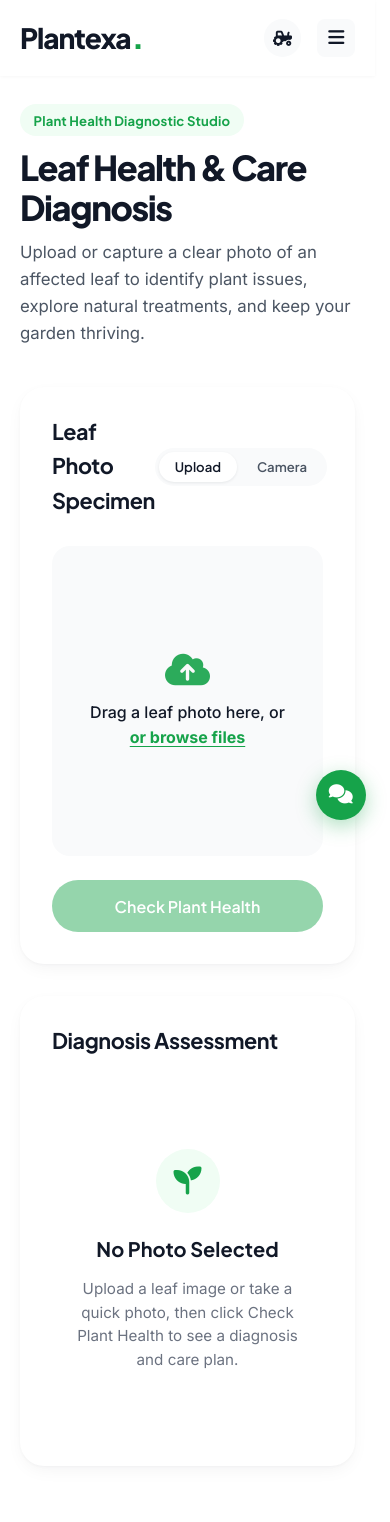
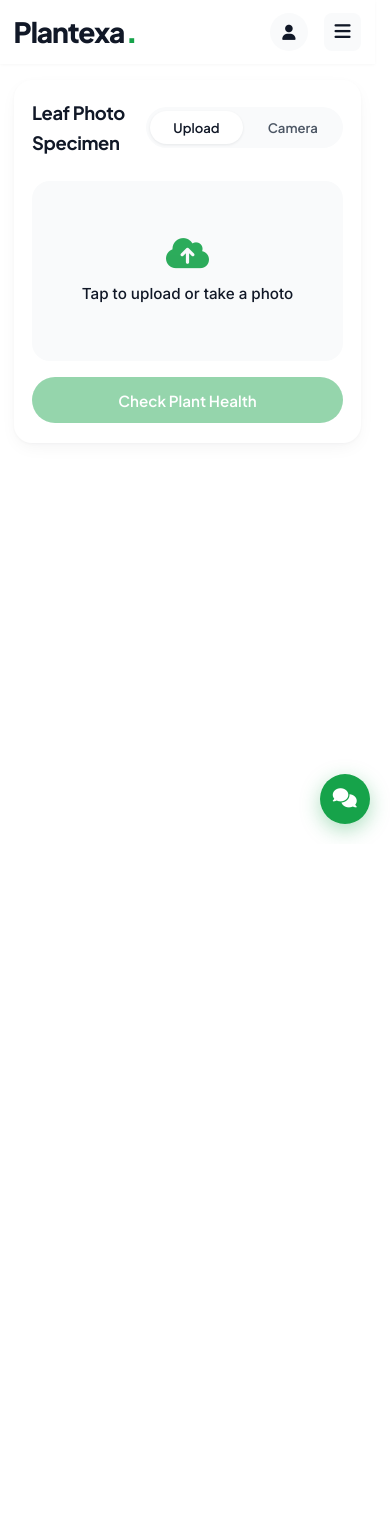
Before and after one commit to jyotirmaya2004/Plantexa2.0, a Flask app: page / in a window 390 px wide. After the commit the page ends 838 px from the top, so only its background shows below. Run offline with Flask 3, Linux system fonts and the light colour scheme.

Commit message:
refactor: update UI copy, enhance camera handling, and improve multi-language profile support

```diff
--- a/static/css/style.css
+++ b/static/css/style.css
@@ -372,23 +372,6 @@
   border: none !important; /* No horizontal bar */
 }
 
-.hero-badge-wrap {
-  display: flex;
-}
-
-.hero-badge {
-  display: inline-flex;
-  align-items: center;
-  padding: 0.35rem 0.85rem;
-  border-radius: var(--radius-pill);
-  background-color: var(--primary-tint);
-  color: var(--primary);
-  font-family: var(--font-display);
-  font-size: 0.82rem;
-  font-weight: 700;
-  letter-spacing: 0.01em;
-}
-
 .intro-title {
   font-family: var(--font-display);
   font-size: 3rem;
@@ -548,6 +531,10 @@
   color: var(--text-main);
 }
 
+.mobile-drop-text {
+  display: none;
+}
+
 .browse-link {
   color: var(--primary);
   font-weight: 700;
@@ -1661,13 +1628,22 @@
   .header-container {
     display: flex;
     justify-content: space-between;
-    padding: 0 1.25rem;
+    padding: 0 1.15rem;
+    height: 4.25rem;
+  }
+
+  .brand-logo-text {
+    font-size: 1.45rem;
   }
 
   .hidden-mobile {
     display: none !important;
   }
 
+  #tab-analysis .view-intro {
+    display: none !important;
+  }
+
   .mobile-toggle-btn {
     display: flex;
   }
@@ -1676,29 +1652,208 @@
     display: none;
   }
 
+  .mobile-nav-drawer {
+    inset: 4.25rem 0 0 0;
+    padding: 1.25rem 1rem;
+  }
+
+  .mobile-nav-link {
+    min-height: 48px;
+    padding: 0.85rem 1.15rem;
+    font-size: 0.95rem;
+  }
+
+  .desktop-drop-text {
+    display: none !important;
+  }
+
+  .mobile-drop-text {
+    display: block !important;
+  }
+
+  /* Hide empty placeholder prediction card on mobile until photo is analyzed */
+  .prediction-card.is-empty,
+  .prediction-card:has(#resultPlaceholder:not(.hidden)) {
+    display: none !important;
+  }
+
+  .dashboard-top-grid {
+    gap: 1.25rem;
+  }
+
+  .card {
+    border-radius: var(--radius-lg);
+  }
+
   .main-content {
-    padding: 1.75rem 1.25rem 3.5rem;
+    padding: 1.15rem 1rem 3rem;
+    gap: 1.25rem;
   }
 
   .intro-title {
+    font-size: 1.95rem;
+    line-height: 1.2;
+  }
+
+  .intro-description {
+    font-size: 0.95rem;
+  }
+
+  .card-header {
+    padding: 1.15rem 1.15rem 0.5rem;
+  }
+
+  .card-header h3 {
+    font-size: 1.15rem;
+  }
+
+  .card-body {
+    padding: 1rem 1.15rem 1.25rem;
+  }
+
+  .dropzone {
+    min-height: 180px;
+    padding: 1.25rem 1rem;
+  }
+
+  .dropzone-icon {
     font-size: 2.15rem;
+  }
+
+  .drop-text {
+    font-size: 0.95rem;
+  }
+
+  .upload-actions {
+    margin-top: 1rem;
+  }
+
+  .btn-lg {
+    padding: 0.85rem 1.5rem;
+    font-size: 0.95rem;
+  }
+
+  .preview-card-wrap {
+    min-height: 200px;
+  }
+
+  .prediction-card .card-body {
+    min-height: auto;
   }
 
   .disease-details-grid {
     grid-template-columns: 1fr;
-  }
-
+    gap: 1rem;
+  }
 
   .treatment-actions {
     flex-direction: column;
     align-items: stretch;
+    gap: 0.75rem;
+  }
+
+  .chat-container {
+    height: calc(100vh - 12.5rem);
+    min-height: 480px;
+    max-height: 650px;
+    border-radius: var(--radius-lg);
+  }
+
+  .chat-header {
+    padding: 1rem 1.25rem;
+  }
+
+  .chat-body {
+    padding: 1rem 1.25rem;
+  }
+
+  .chat-bubble {
+    max-width: 90%;
+    font-size: 0.92rem;
+  }
+
+  .chat-footer {
+    padding: 0.85rem 1.15rem;
+  }
+
+  .modal-backdrop {
+    padding: 0.75rem;
+  }
+
+  .modal {
+    max-width: 100%;
+    border-radius: var(--radius-lg);
+  }
+
+  .modal-header {
+    padding: 1.25rem 1.25rem 0.75rem;
+  }
+
+  .modal-body {
+    padding: 1rem 1.25rem;
+    max-height: 70vh;
+  }
+
+  .modal-footer {
+    padding: 1rem 1.25rem;
   }
 
   .floating-chat-btn {
-    bottom: 1.5rem;
-    right: 1.5rem;
+    bottom: 1.25rem;
+    right: 1.25rem;
     width: 3.15rem;
     height: 3.15rem;
     font-size: 1.2rem;
   }
 }
+
+@media (max-width: 480px) {
+  .header-container {
+    padding: 0 0.85rem;
+    height: 4rem;
+  }
+
+  .brand-logo-text {
+    font-size: 1.35rem;
+  }
+
+  .mobile-nav-drawer {
+    inset: 4rem 0 0 0;
+  }
+
+  .main-content {
+    padding: 1rem 0.85rem 3rem;
+  }
+
+  .intro-title {
+    font-size: 1.65rem;
+  }
+
+  .knowledge-grid {
+    grid-template-columns: 1fr;
+  }
+
+  .avatar-picker {
+    grid-template-columns: 1fr;
+  }
+
+  .mode-toggle-group {
+    width: 100%;
+  }
+
+  .mode-btn {
+    flex: 1;
+    justify-content: center;
+    padding: 0.5rem 0.65rem;
+    font-size: 0.82rem;
+  }
+
+  #chatForm {
+    gap: 0.5rem;
+  }
+
+  #btnSendChat {
+    width: 2.75rem;
+    height: 2.75rem;
+  }
+}
--- a/static/js/app.js
+++ b/static/js/app.js
@@ -27,18 +27,18 @@
   };
 
   const AVATAR_ICONS = {
-    farmer: '<i class="fa-solid fa-tractor" aria-hidden="true"></i>',
+    farmer: '<i class="fa-solid fa-user" aria-hidden="true"></i>',
     gardener: '<i class="fa-solid fa-seedling" aria-hidden="true"></i>',
     agronomist: '<i class="fa-solid fa-wheat-awn" aria-hidden="true"></i>',
     enthusiast: '<i class="fa-solid fa-leaf" aria-hidden="true"></i>',
-    default: '<i class="fa-solid fa-user-doctor" aria-hidden="true"></i>'
+    default: '<i class="fa-solid fa-user" aria-hidden="true"></i>'
   };
 
   const i18n = {
     English: {
       htmlLang: 'en',
-      nav: ['Diagnose', 'Plant Library', 'AI Assistant', 'Care Guide'],
-      heroEyebrow: 'Plant Health Diagnostic Studio',
+      nav: ['Diagnose', 'Plant Library', 'AI Assistant', 'About'],
+      heroEyebrow: '',
       heroTitle: 'Leaf Health & Care Diagnosis',
       heroBody: 'Upload or capture a clear photo of an affected leaf to identify plant issues, explore natural treatments, and keep your garden thriving.',
       uploadTitle: 'Leaf Photo',
@@ -75,9 +75,9 @@
       chatPlaceholder: 'Ask a question about your plants or crops...',
       exportPdf: 'Export PDF',
       clearChat: 'Clear Chat',
-      profileTitle: 'Gardener Profile',
-      profileLabel: 'Your Name or Garden Handle',
-      profileRole: 'Your Role in the Garden',
+      profileTitle: 'Farmer Profile',
+      profileLabel: 'Your Name or Farm Handle',
+      profileRole: 'Your Role on the Farm',
       saveProfile: 'Save Profile',
       diseaseModalTitle: 'Condition Details',
       floatingChat: 'Chat with AI Assistant',
@@ -86,8 +86,8 @@
     },
     Hindi: {
       htmlLang: 'hi',
-      nav: ['निदान', 'पौधा पुस्तकालय', 'एआई सहायक', 'देखभाल गाइड'],
-      heroEyebrow: 'पौधा स्वास्थ्य निदान केंद्र',
+      nav: ['निदान', 'पौधा पुस्तकालय', 'एआई सहायक', 'परिचय'],
+      heroEyebrow: '',
       heroTitle: 'पत्ती स्वास्थ्य व रोग निदान',
       heroBody: 'पौधे की पत्ती का स्पष्ट फोटो लें या अपलोड करें ताकि बीमारी की तुरंत पहचान हो सके और प्राकृतिक उपचार मिल सके।',
       uploadTitle: 'पत्ती का फोटो',
@@ -124,9 +124,9 @@
       chatPlaceholder: 'पौधों की देखभाल संबंधी प्रश्न पूछें...',
       exportPdf: 'PDF निर्यात',
       clearChat: 'चैट साफ़ करें',
-      profileTitle: 'माली प्रोफ़ाइल',
-      profileLabel: 'आपका नाम या पहचान',
-      profileRole: 'बगीचे में आपकी भूमिका',
+      profileTitle: 'किसान प्रोफ़ाइल',
+      profileLabel: 'आपका नाम',
+      profileRole: 'खेत में आपकी भूमिका',
       saveProfile: 'प्रोफ़ाइल सहेजें',
       diseaseModalTitle: 'रोग संबंधी जानकारी',
       floatingChat: 'एआई सहायक से बातचीत करें',
@@ -135,8 +135,8 @@
     },
     Odia: {
       htmlLang: 'or',
-      nav: ['ନିଦାନ', 'ଉଦ୍ଭିଦ ପୁସ୍ତକାଳୟ', 'AI ସହାୟକ', 'ଯତ୍ନ ଗାଇଡ୍'],
-      heroEyebrow: 'ଉଦ୍ଭିଦ ସ୍ୱାସ୍ଥ୍ୟ ନିରୂପଣ କେନ୍ଦ୍ର',
+      nav: ['ନିଦାନ', 'ଉଦ୍ଭିଦ ପୁସ୍ତକାଳୟ', 'AI ସହାୟକ', 'ସୂଚନା'],
+      heroEyebrow: '',
       heroTitle: 'ପତ୍ର ସ୍ୱାସ୍ଥ୍ୟ ଓ ଯତ୍ନ ପରାମର୍ଶ',
       heroBody: 'ପତ୍ରର ଏକ ସ୍ପଷ୍ଟ ଫଟୋ ଅପଲୋଡ୍ କରନ୍ତୁ କିମ୍ବା ଉଠାନ୍ତୁ, ଯାହାଦ୍ୱାରା ରୋଗ ଚିହ୍ନଟ ହୋଇ ପ୍ରାକୃତିକ ଉପଚାର ମିଳିପାରିବ।',
       uploadTitle: 'ପତ୍ରର ଫଟୋ',
@@ -173,9 +173,9 @@
       chatPlaceholder: 'ଆପଣଙ୍କର ପ୍ରଶ୍ନ ପଚାରନ୍ତୁ...',
       exportPdf: 'PDF ରପ୍ତାନି',
       clearChat: 'ଚାଟ୍ ସଫା କରନ୍ତୁ',
-      profileTitle: 'ଚାଷୀ ବା ମାଳି ପ୍ରୋଫାଇଲ୍',
+      profileTitle: 'କୃଷକ ପ୍ରୋଫାଇଲ୍',
       profileLabel: 'ଆପଣଙ୍କ ନାମ',
-      profileRole: 'ଆପଣଙ୍କ ଭୂମିକା',
+      profileRole: 'ଖମାରରେ ଆପଣଙ୍କ ଭୂମିକା',
       saveProfile: 'ସଞ୍ଚୟ କରନ୍ତୁ',
       diseaseModalTitle: 'ରୋଗ ବିବରଣୀ',
       floatingChat: 'AI ସହାୟକଙ୍କ ସହ କଥା ହୁଅନ୍ତୁ',
@@ -194,6 +194,7 @@
 
   // Input & Camera Elements
   const fileInput = document.getElementById('fileInput');
+  const cameraInput = document.getElementById('cameraInput');
   const dropzone = document.getElementById('dropzone');
   const dropzonePrompt = document.getElementById('dropzonePrompt');
   const previewContainer = document.getElementById('previewContainer');
@@ -209,6 +210,7 @@
   const btnRetakePhoto = document.getElementById('btnRetakePhoto');
 
   // Results Elements
+  const predictionCard = document.getElementById('predictionCard');
   const resultPlaceholder = document.getElementById('resultPlaceholder');
   const resultLoader = document.getElementById('resultLoader');
   const resultError = document.getElementById('resultError');
@@ -297,6 +299,9 @@
   function switchTab(tabId) {
     navTabs.forEach(t => t.classList.toggle('active', t.getAttribute('data-tab') === tabId));
     tabPanes.forEach(pane => pane.classList.toggle('hidden', pane.id !== `tab-${tabId}`));
+    if (floatingChatBtn) {
+      floatingChatBtn.classList.toggle('hidden', tabId === 'assistant');
+    }
     window.scrollTo({ top: 0, behavior: 'smooth' });
   }
 
@@ -392,10 +397,10 @@
     });
 
     // Update Banner / Hero
-    const eyebrow = document.querySelector('#tab-analysis .intro-eyebrow, #tab-analysis .hero-badge');
+    const eyebrow = document.querySelector('#tab-analysis .intro-eyebrow, #tab-analysis .hero-badge, #tab-analysis .hero-badge-wrap');
+    if (eyebrow) eyebrow.remove();
     const title = document.querySelector('#tab-analysis .intro-title');
     const desc = document.querySelector('#tab-analysis .intro-description');
-    if (eyebrow) eyebrow.textContent = copy.heroEyebrow;
     if (title) title.textContent = copy.heroTitle;
     if (desc) desc.textContent = copy.heroBody;
 
@@ -468,8 +473,11 @@
     // Profile modal
     const profH3 = document.getElementById('profileModalTitle');
     const profLabel1 = document.querySelector('label[for="usernameInput"]');
+    const profLabel2 = document.querySelector('#profileModal .form-group:nth-child(2) label');
     if (profH3) profH3.textContent = copy.profileTitle;
+    if (btnProfileModal) btnProfileModal.title = copy.profileTitle;
     if (profLabel1) profLabel1.textContent = copy.profileLabel;
+    if (profLabel2) profLabel2.textContent = copy.profileRole;
 
     // Care plan action buttons
     const downRepSpan = btnDownloadReport?.querySelector('span');
@@ -520,27 +528,59 @@
     });
   }
 
-  async function openCamera() {
-    if (!navigator.mediaDevices || !navigator.mediaDevices.getUserMedia) {
-      alert('Camera access is not supported by your browser.');
-      return;
+  if (cameraInput) {
+    cameraInput.addEventListener('change', (e) => {
+      const file = e.target.files && e.target.files[0];
+      if (file) {
+        handleFileSelection(file);
+      }
+      btnModeFile?.classList.add('active');
+      btnModeCamera?.classList.remove('active');
+    });
   }
 
+  async function openCamera() {
+    const hasMedia = typeof navigator !== 'undefined' &&
+      navigator.mediaDevices &&
+      typeof navigator.mediaDevices.getUserMedia === 'function';
+
+    if (hasMedia && window.isSecureContext) {
       try {
-      activeCameraStream = await navigator.mediaDevices.getUserMedia({
+        let stream = null;
+        try {
+          stream = await navigator.mediaDevices.getUserMedia({
             video: { facingMode: { ideal: 'environment' } },
             audio: false
           });
+        } catch (e1) {
+          stream = await navigator.mediaDevices.getUserMedia({
+            video: true,
+            audio: false
+          });
+        }
+
+        if (stream) {
+          activeCameraStream = stream;
           if (cameraVideo) {
             cameraVideo.srcObject = activeCameraStream;
+            cameraVideo.play().catch(() => {});
           }
           dropzonePrompt?.classList.add('hidden');
           previewContainer?.classList.add('hidden');
           cameraPanel?.classList.remove('hidden');
           if (fileInput) fileInput.style.pointerEvents = 'none';
+          return;
+        }
       } catch (err) {
-      alert('Camera is unavailable or access was denied.');
-      btnModeFile?.click();
+        console.warn('Live camera stream unavailable, opening native camera capture:', err);
+      }
+    }
+
+    // Seamless fallback to device camera shutter (Works 100% on iOS Safari, Android, and non-HTTPS)
+    if (cameraInput) {
+      cameraInput.click();
+    } else if (fileInput) {
+      fileInput.click();
     }
   }
 
@@ -548,6 +588,9 @@
     if (activeCameraStream) {
       activeCameraStream.getTracks().forEach(track => track.stop());
       activeCameraStream = null;
+    }
+    if (cameraVideo) {
+      cameraVideo.srcObject = null;
     }
     if (cameraPanel) cameraPanel.classList.add('hidden');
     if (fileInput) fileInput.style.pointerEvents = 'auto';
@@ -643,6 +686,7 @@
     if (treatmentPlaceholder) treatmentPlaceholder.classList.add('hidden');
     if (resultContent) resultContent.classList.add('hidden');
     if (resultPlaceholder) resultPlaceholder.classList.remove('hidden');
+    if (predictionCard) predictionCard.classList.add('is-empty');
     if (resultError) resultError.classList.add('hidden');
     if (resultWarning) resultWarning.classList.add('hidden');
   }
@@ -660,10 +704,17 @@
       if (!state.selectedFile) return;
 
       resultPlaceholder?.classList.add('hidden');
+      predictionCard?.classList.remove('is-empty');
       resultError?.classList.add('hidden');
       resultWarning?.classList.add('hidden');
       resultContent?.classList.add('hidden');
       resultLoader?.classList.remove('hidden');
+
+      if (window.innerWidth <= 768 && predictionCard) {
+        setTimeout(() => {
+          predictionCard.scrollIntoView({ behavior: 'smooth', block: 'start' });
+        }, 50);
+      }
 
       const formData = new FormData();
       formData.append('file', state.selectedFile);
@@ -1074,13 +1125,6 @@
       const bubble = document.createElement('div');
       bubble.className = `message ${msg.role === 'user' ? 'user-message' : 'assistant-message'}`;
 
-      if (msg.role === 'assistant') {
-        const avatar = document.createElement('div');
-        avatar.className = 'msg-avatar';
-        avatar.setAttribute('aria-hidden', 'true');
-        avatar.innerHTML = '<i class="fa-solid fa-robot"></i>';
-        bubble.appendChild(avatar);
-      }
 
       const content = document.createElement('div');
       content.className = 'message-content';
--- a/templates/index.html
+++ b/templates/index.html
@@ -41,7 +41,7 @@
           <span>AI Assistant</span>
         </button>
         <button class="nav-link" data-tab="about" type="button">
-          <span>Care Guide</span>
+          <span>About</span>
         </button>
       </nav>
 
@@ -56,9 +56,9 @@
           </select>
         </div>
 
-        <button class="btn-profile" id="btnProfileModal" title="Gardener Profile" type="button" aria-label="Open Gardener Profile">
+        <button class="btn-profile" id="btnProfileModal" title="Farmer Profile" type="button" aria-label="Open Farmer Profile">
           <span id="headerAvatar" class="avatar-icon-wrap" aria-hidden="true">
-            <i class="fa-solid fa-user-doctor"></i>
+            <i class="fa-solid fa-user"></i>
           </span>
         </button>
 
@@ -84,7 +84,7 @@
             <span>AI Assistant</span>
           </button>
           <button class="mobile-nav-link" data-tab="about" type="button">
-            <span>Care Guide</span>
+            <span>About</span>
           </button>
         </div>
 
@@ -106,14 +106,11 @@
     <!-- Tab 1: Leaf Diagnosis -->
     <section class="tab-pane active" id="tab-analysis" role="tabpanel" aria-label="Leaf Diagnosis">
 
-      <!-- High-Impact Minimal Hero -->
-      <div class="view-intro">
-        <div class="hero-badge-wrap">
-          <span class="hero-badge">Precision Botanical Diagnostic</span>
-        </div>
-        <h1 class="intro-title">Precision Plant Care <span class="highlight-text">&amp; Health Check</span></h1>
+      <!-- High-Impact Minimal Hero (Hidden on Mobile) -->
+      <div class="view-intro hidden-mobile">
+        <h1 class="intro-title">Leaf Health &amp; Care Diagnosis</h1>
         <p class="intro-description">
-          Instant leaf condition analysis, natural remedies, and preventative care steps to restore and protect your plants.
+          Upload or capture a clear photo of an affected leaf to identify plant issues, explore natural treatments, and keep your garden thriving.
         </p>
       </div>
 
@@ -139,12 +136,14 @@
           <div class="card-body">
             <!-- Unified Dropzone / Camera / Preview Container -->
             <div class="dropzone" id="dropzone">
-              <input type="file" id="fileInput" accept="image/*" capture="environment" class="file-input" aria-label="Choose leaf photo file">
+              <input type="file" id="fileInput" accept="image/*" class="file-input" aria-label="Choose leaf photo file">
+              <input type="file" id="cameraInput" accept="image/*" capture="environment" class="hidden" aria-label="Take photo with camera">
 
               <!-- State 1: Drag & Drop Prompt -->
               <div class="dropzone-content" id="dropzonePrompt">
                 <i class="fa-solid fa-cloud-arrow-up dropzone-icon" aria-hidden="true"></i>
-                <p class="drop-text">Drag a leaf photo here, or <span class="browse-link">browse</span></p>
+                <p class="drop-text desktop-drop-text">Drag a leaf photo here, or <span class="browse-link">browse</span></p>
+                <p class="drop-text mobile-drop-text">Tap to upload or take a photo</p>
               </div>
 
               <!-- State 2: Camera Stream -->
@@ -179,7 +178,7 @@
         </div>
 
         <!-- Right: Diagnosis Assessment Card -->
-        <div class="card prediction-card">
+        <div class="card prediction-card is-empty" id="predictionCard">
           <div class="card-header">
             <h3>Diagnosis Assessment</h3>
           </div>
@@ -326,9 +325,6 @@
       <div class="chat-container card">
         <div class="chat-header">
           <div class="chat-title">
-            <div class="chat-avatar-ring" aria-hidden="true">
-              <i class="fa-solid fa-robot text-green"></i>
-            </div>
             <div>
               <strong>AI Plant Assistant</strong>
               <span class="online-indicator"><span class="online-dot" aria-hidden="true"></span> Online</span>
@@ -384,11 +380,11 @@
       </div>
     </section>
 
-    <!-- Tab 4: Care Guide -->
-    <section class="tab-pane hidden" id="tab-about" role="tabpanel" aria-label="Care Guide">
+    <!-- Tab 4: About -->
+    <section class="tab-pane hidden" id="tab-about" role="tabpanel" aria-label="About">
       <div class="view-intro">
-        <h1 class="intro-title">Care &amp; Photography Guide</h1>
-        <p class="intro-description">Best practices for accurate leaf photography and supported crop varieties.</p>
+        <h1 class="intro-title">About Plantexa</h1>
+        <p class="intro-description">Instant leaf disease diagnosis, botanical intelligence, and supported crop varieties.</p>
       </div>
 
       <div class="about-grid">
@@ -476,7 +472,7 @@
   <div class="modal-backdrop hidden" id="profileModal" role="dialog" aria-modal="true" aria-labelledby="profileModalTitle">
     <div class="modal">
       <div class="modal-header">
-        <h3 id="profileModalTitle">Gardener Profile</h3>
+        <h3 id="profileModalTitle">Farmer Profile</h3>
         <button class="btn-close-modal" id="btnCloseProfile" type="button" aria-label="Close Profile">
           <i class="fa-solid fa-xmark" aria-hidden="true"></i>
         </button>
@@ -487,10 +483,10 @@
           <input type="text" id="usernameInput" placeholder="Farmer Jyoti" value="Farmer Jyoti">
         </div>
         <div class="form-group">
-          <label>Your Role in the Garden</label>
-          <div class="avatar-picker" id="avatarPicker" role="radiogroup" aria-label="Gardener Role">
+          <label>Your Role on the Farm</label>
+          <div class="avatar-picker" id="avatarPicker" role="radiogroup" aria-label="Farmer Role">
             <button type="button" class="avatar-option active" data-avatar="farmer" aria-checked="true" role="radio">
-              <i class="fa-solid fa-tractor" aria-hidden="true"></i>
+              <i class="fa-solid fa-user" aria-hidden="true"></i>
               <span>Farmer</span>
             </button>
             <button type="button" class="avatar-option" data-avatar="gardener" aria-checked="false" role="radio">
```
Also changed, not shown: other parts of static/css/style.css (+5 -25 lines), 1 other file. Lines whose indentation alone changed are shown as unchanged.
